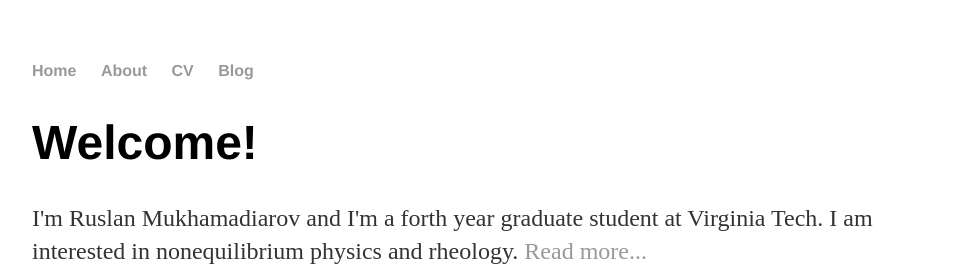
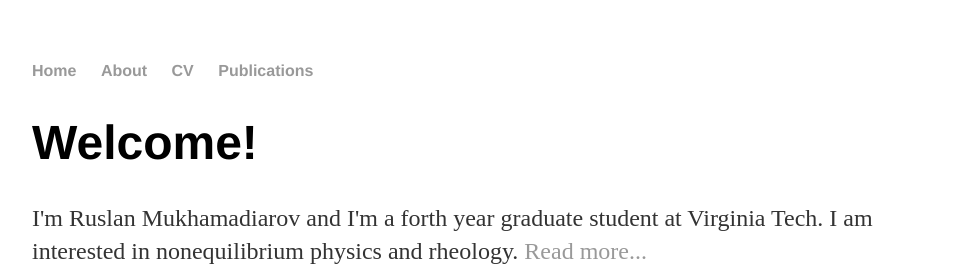
Before and after one commit to RusFortunat/mukhamadiarov, a Jekyll site: the page built from index.html, in a window 1280 px wide. Shown: the top 266 px of the page, without its empty margins (160-1119 px from the left). Built offline with Jekyll 4.4.1, drawn with Linux system fonts in a browser that asks for light colours.

Commit message:
Update default.html

```diff
--- a/_layouts/default.html
+++ b/_layouts/default.html
@@ -14,7 +14,7 @@
 <li><a href="/">Home</a></li>
 <li><a href="/about">About</a></li>
 <li><a href="/cv">CV</a></li>
-<li><a href="/blog">Blog</a></li>
+<li><a href="/Publications">Publications</a></li>
 </ul>
     </nav>
 <div class="container">
```
